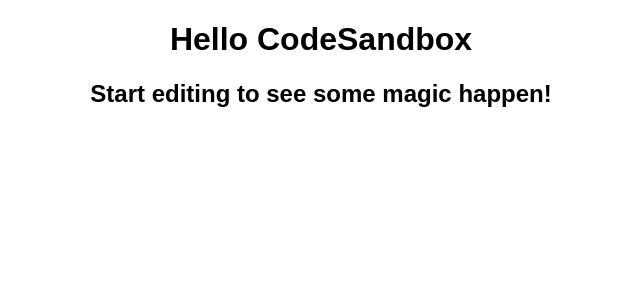
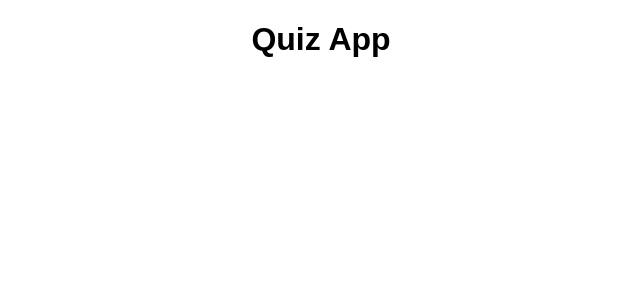
Before and after one commit to aneenajohn/Quiz-app, a React (Create React App) app: page / in a window 1280 px wide. Shown: the top 300 px of the page, without its empty margins (319-959 px from the left). Built offline with nearby package versions, Linux system fonts and the light colour scheme.

Commit message:
initialised

```diff
--- a/src/App.tsx
+++ b/src/App.tsx
@@ -3,8 +3,7 @@
 export default function App() {
   return (
     <div className="App">
-      <h1>Hello CodeSandbox</h1>
-      <h2>Start editing to see some magic happen!</h2>
+      <h1>Quiz App</h1>
     </div>
   );
 }
```
